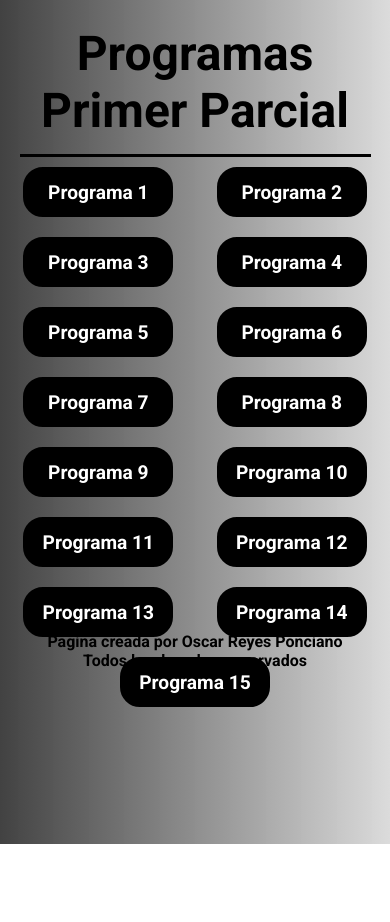
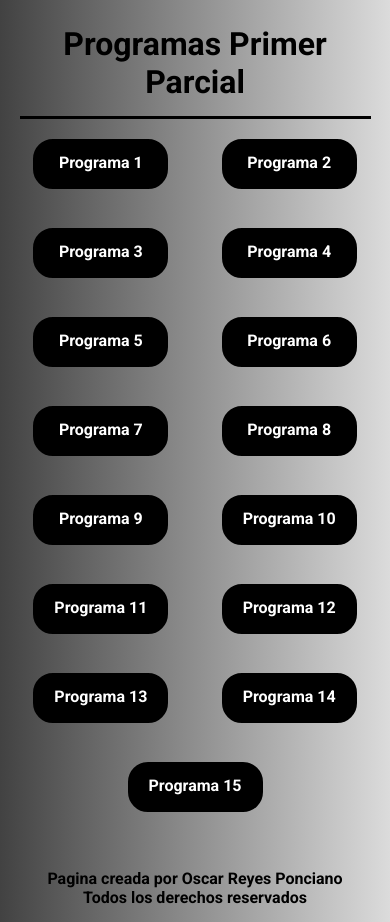
Before and after one commit to oscarpoparin/primer_parcial, a plain HTML site: page programas primer parcial/index.html in a window 390 px wide. Before the commit the page ends 844 px from the top, so only its background shows below. Drawn offline with Linux system fonts and the light colour scheme.

Commit message:
Update style.css

```diff
--- a/programas primer parcial/css/style.css
+++ b/programas primer parcial/css/style.css
@@ -59,3 +59,30 @@ a:hover{
     align-items: center;
     padding: 15px;
 }
+
+@media (max-width: 800px) {
+    h1{
+        font-size: 2rem;
+    }
+
+    .container{
+        width: 100%;
+        height: 100vh;
+    }
+
+    .nav{
+        width: 100%;
+        height: 82%;
+    }
+
+    a{
+        font-size: 1rem;
+        width: 135px;
+        transition: 0.5s;
+    }
+    a:hover{
+        font-size: 1.2rem;
+        height: 70px;
+        transition: 0.5s;
+    }
+}
```
